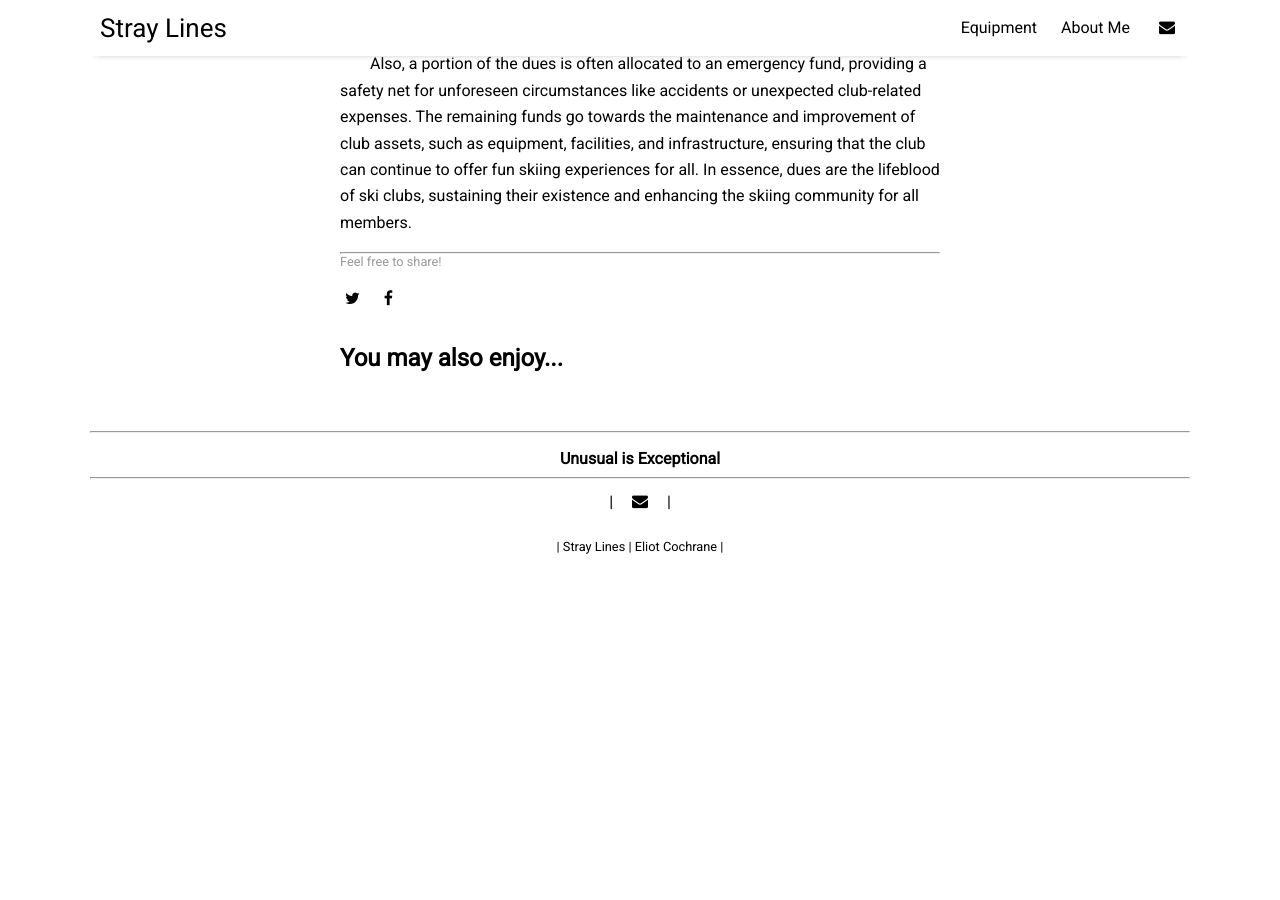
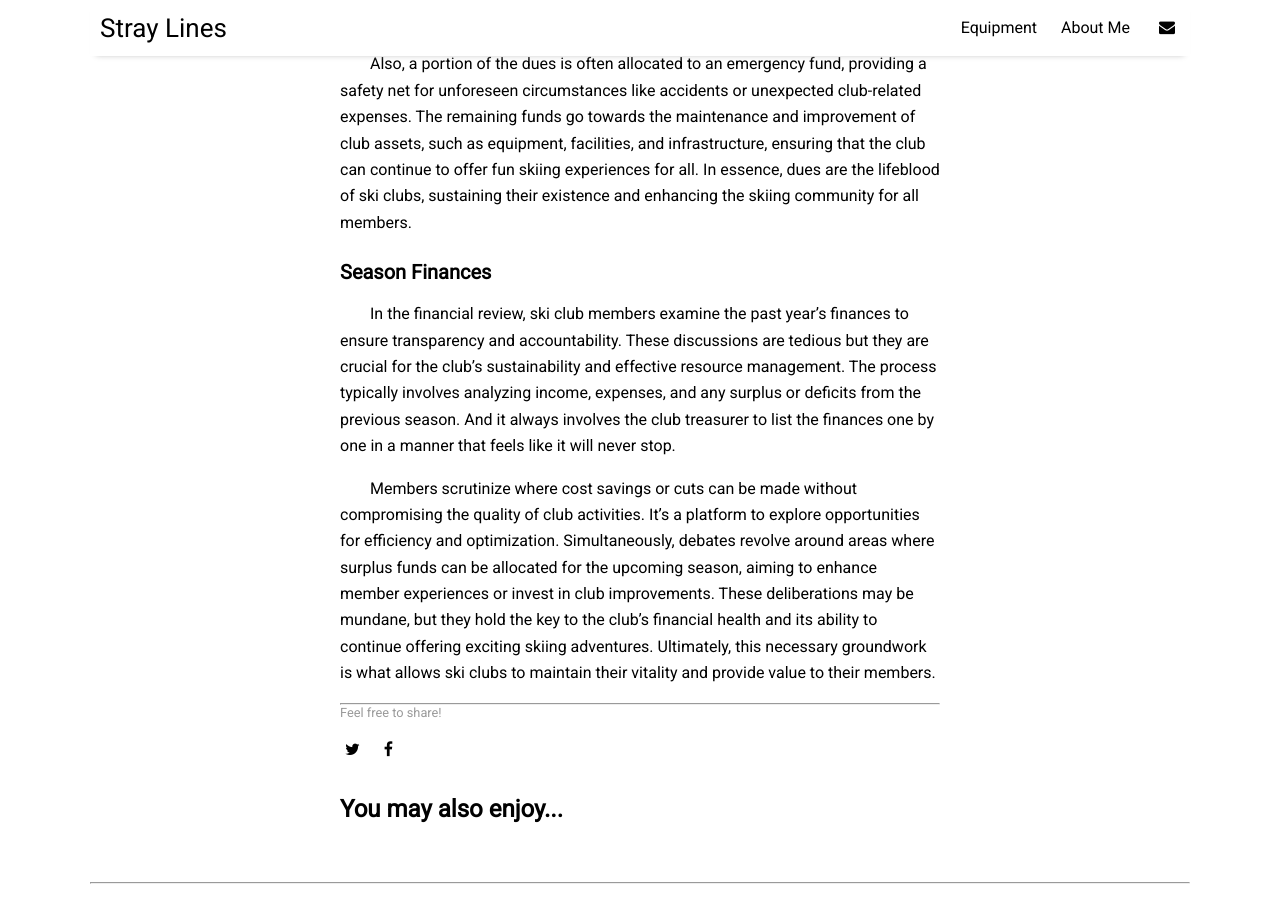
Before and after one commit to eliotcochrane/eliotcochrane.github.io, a Jekyll site: the page built from wip/ski-club-meetings.md, in a window 1280 px wide and 900 px high, scrolled down 1155 px. Built offline with Jekyll 4.4.1, drawn with Linux system fonts in a browser that asks for light colours; nearby versions of some CDN libraries; before the commit the page ends 1740 px from its top, so only the background shows below that.

Commit message:
Update Contact Email / WIP
-Change straylines email
-WIP update

```diff
--- a/_data/settings.yml
+++ b/_data/settings.yml
@@ -19,7 +19,7 @@ social:
 # - {icon: 'twitter', link:    'https://twitter.com/paululele'}
 # - {icon: 'facebook', link:   'https://www.facebook.com/paululele'}
 # - {icon: 'instagram', link:  'https://instagram.com/paululele'}
-- {icon: 'envelope', link:   'mailto:eliot.cochrane@icloud.com'}
+- {icon: 'envelope', link:   'mailto:straylines.ec@gmail.com'}
 # - {icon: 'rss-square', link: 'feed.xml'}
 # - {icon: 'rss-square', link: 'rss-feed.xml'}
 
--- a/wip/ski-club-meetings.md
+++ b/wip/ski-club-meetings.md
@@ -23,3 +23,9 @@ No other way is this represented in Japan than the ... **club meeting**.
 Dues in the context of ski clubs are membership fees paid by individual skiers to sustain the operations and activities of the club. These fees serve several crucial purposes, primarily funding the skiers affiliation with the Ski Association of Japan (SAJ), which grants access to a broader network of resources, benefits, and events. Additionally, dues cover the costs associated with organizing club events, such as competitions, social gatherings, and trips, ensuring that members have opportunities for shared skiing experiences.
 
 Also, a portion of the dues is often allocated to an emergency fund, providing a safety net for unforeseen circumstances like accidents or unexpected club-related expenses. The remaining funds go towards the maintenance and improvement of club assets, such as equipment, facilities, and infrastructure, ensuring that the club can continue to offer fun skiing experiences for all. In essence, dues are the lifeblood of ski clubs, sustaining their existence and enhancing the skiing community for all members.
+
+### Season Finances
+
+In the financial review, ski club members examine the past year's finances to ensure transparency and accountability. These discussions are tedious but they are crucial for the club's sustainability and effective resource management. The process typically involves analyzing income, expenses, and any surplus or deficits from the previous season. And it always involves the club treasurer to list the finances one by one in a manner that feels like it will never stop.
+
+Members scrutinize where cost savings or cuts can be made without compromising the quality of club activities. It's a platform to explore opportunities for efficiency and optimization. Simultaneously, debates revolve around areas where surplus funds can be allocated for the upcoming season, aiming to enhance member experiences or invest in club improvements. These deliberations may be mundane, but they hold the key to the club's financial health and its ability to continue offering exciting skiing adventures. Ultimately, this necessary groundwork is what allows ski clubs to maintain their vitality and provide value to their members.
```
